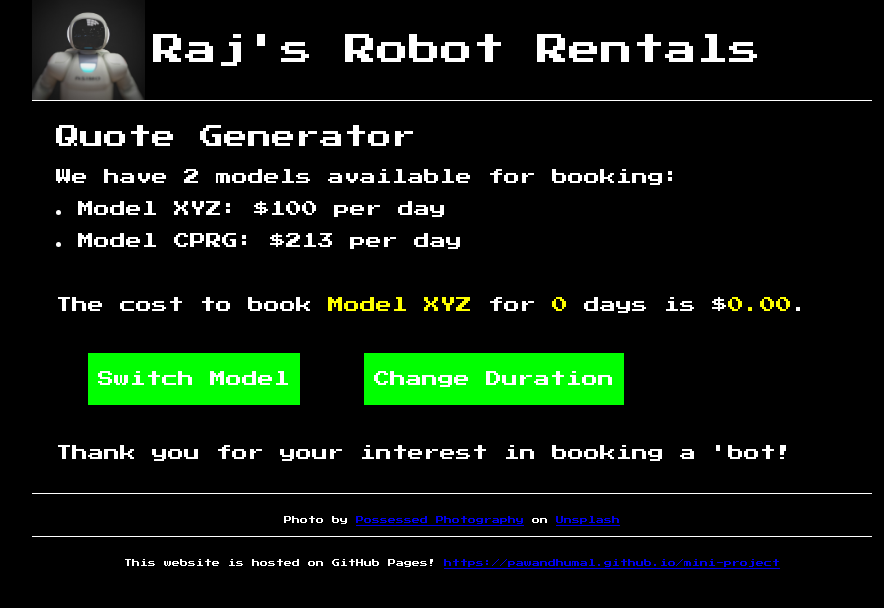
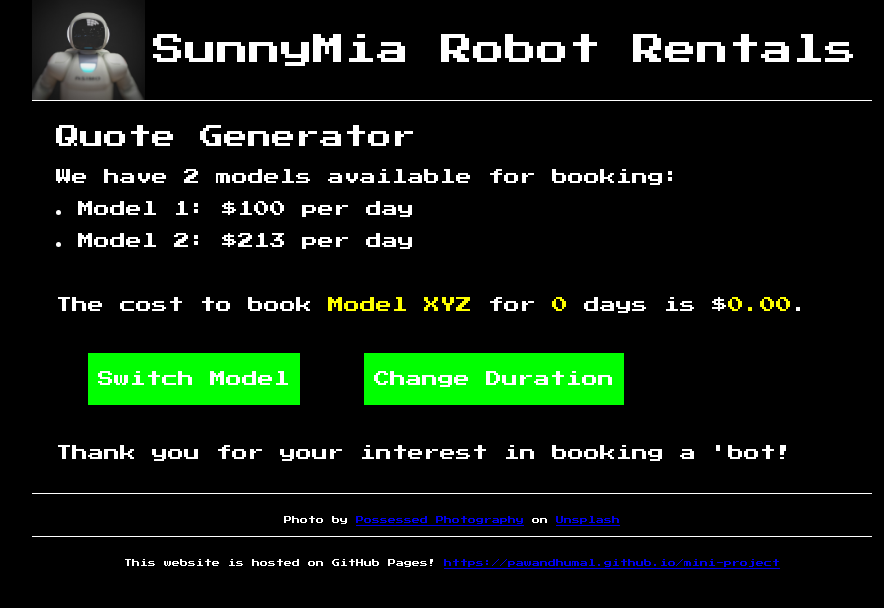
Before and after one commit to pawandhumal/mini-project, a plain HTML site: page index.html in a window 1280 px wide. Shown: the whole page, without its empty margins (188-1072 px from the left). Drawn offline with Linux system fonts and the light colour scheme.

Commit message:
Update index.html

```diff
--- a/index.html
+++ b/index.html
@@ -22,14 +22,14 @@
         src="images/robot.jpg"
         alt="photo of a white plastic robot witha black background"
       />
-      <h1>Raj's Robot Rentals</h1>
+      <h1>SunnyMia Robot Rentals</h1>
     </header>
     <main>
       <h2>Quote Generator</h2>
       <p>We have 2 models available for booking:</p>
       <ul>
-        <li>Model XYZ: $100 per day</li>
-        <li>Model CPRG: $213 per day</li>
+        <li>Model 1: $100 per day</li>
+        <li>Model 2: $213 per day</li>
       </ul>
       <p>
         The cost to book <span id="model-text">Model XYZ</span> for
```
